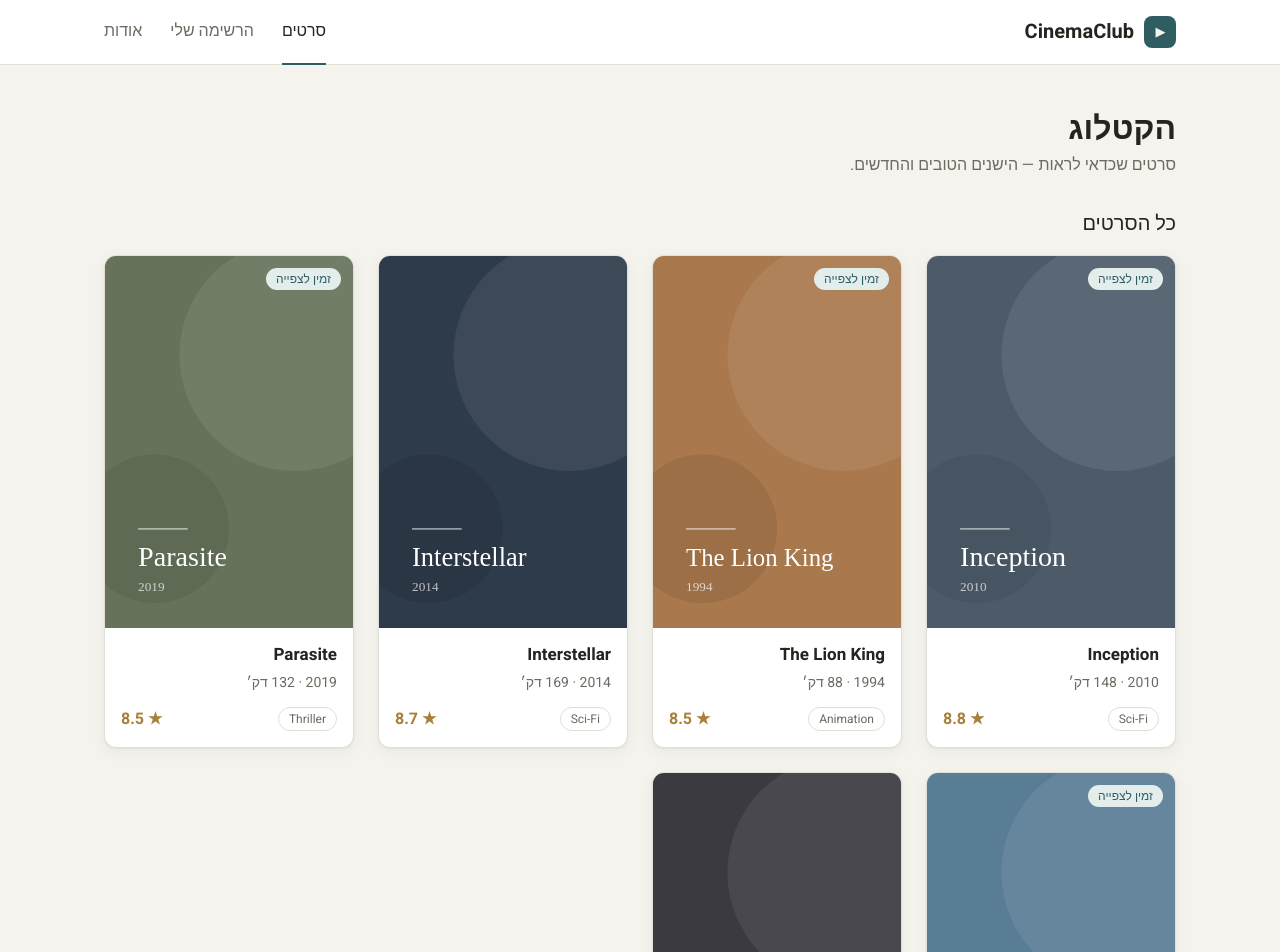
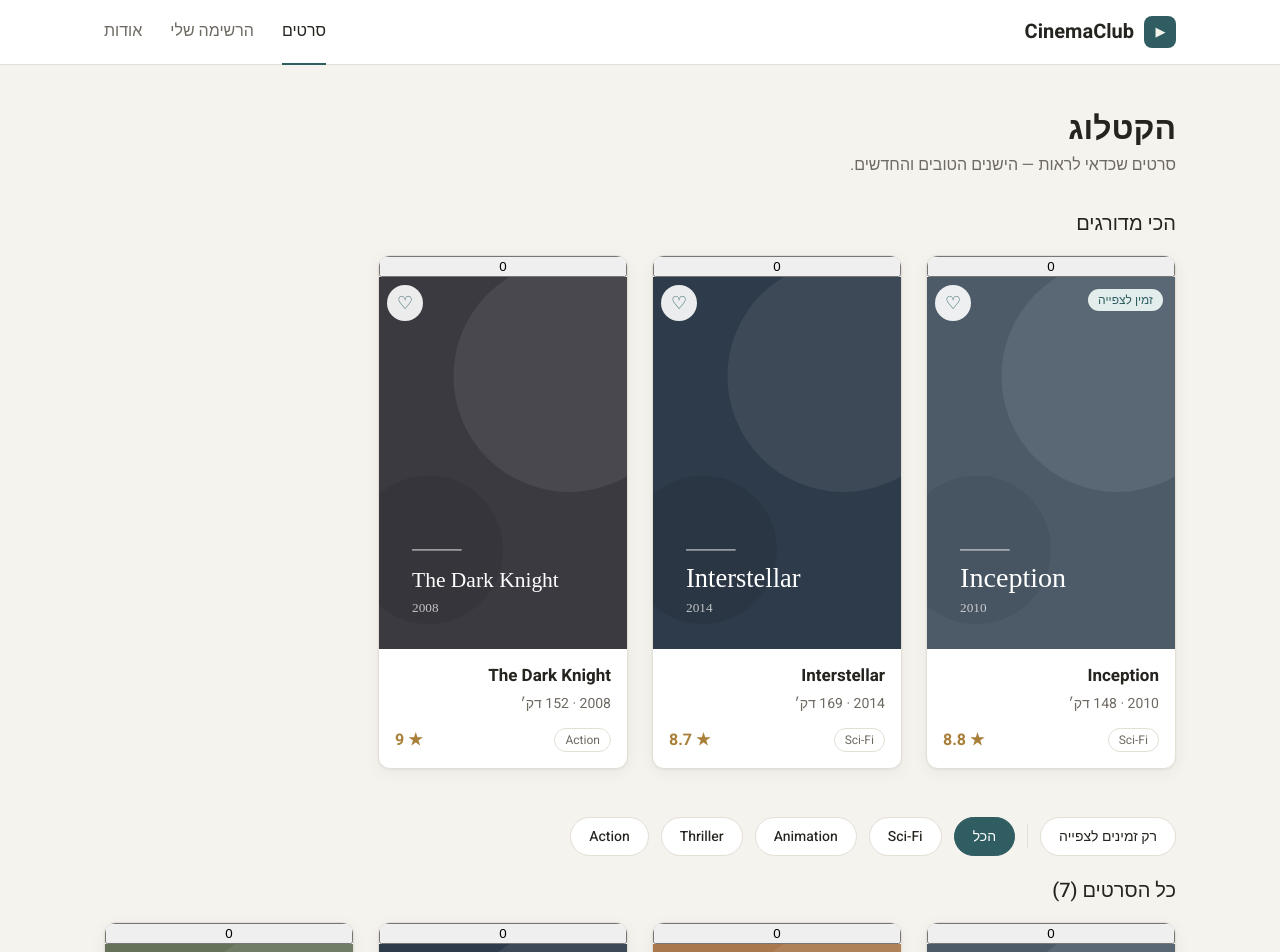
Before and after one commit to AmalJaraisy/movie-site, a React (Vite) app in the folder lesson-04/: page / in a window 1280 px wide. Shown: the top 952 px of the page. Built offline with nearby package versions, Linux system fonts and the light colour scheme.

Commit message:
שני מסננים שעובדים יחד: “רק זמינים” וז’אנר

```diff
--- a/lesson-04/src/App.jsx
+++ b/lesson-04/src/App.jsx
@@ -1,20 +1,75 @@
+import { useState } from "react";
 import Header from "./components/Header.jsx";
+import Footer from "./components/Footer.jsx";
 import MovieList from "./components/MovieList.jsx";
-import Footer from "./components/Footer.jsx";
+import { movies } from "./data/movies.js";
 
 function App() {
+  const [onlyAvailable, setOnlyAvailable] = useState(false);
+  const [selectedGenre, setSelectedGenre] = useState("all");
+
+  const topRated = movies.filter(movie => movie.rating >= 8.7);
+
+  const genres = movies
+    .map(movie => movie.genre)
+    .filter((genre, index, all) => all.indexOf(genre) === index);
+
+  let shownMovies = movies;
+  if (onlyAvailable) {
+    shownMovies = shownMovies.filter(movie => movie.available);
+  }
+  if (selectedGenre !== "all") {
+    shownMovies = shownMovies.filter(movie => movie.genre === selectedGenre);
+  }
+
+  function toggleAvailable() {
+    setOnlyAvailable(!onlyAvailable);
+  }
+
   return (
     <>
       <Header />
-
       <main className="page container">
         <section className="page__intro">
           <h1>הקטלוג</h1>
           <p>סרטים שכדאי לראות — הישנים הטובים והחדשים.</p>
         </section>
-        <MovieList />
+
+        <MovieList title="הכי מדורגים" movies={topRated} />
+
+        <div className="toolbar">
+          <button
+            className={onlyAvailable ? "btn btn--active" : "btn"}
+            onClick={toggleAvailable}
+          >
+            רק זמינים לצפייה
+          </button>
+
+          <span className="toolbar__divider"></span>
+
+          <button
+            className={selectedGenre === "all" ? "btn btn--active" : "btn"}
+            onClick={() => setSelectedGenre("all")}
+          >
+            הכל
+          </button>
+          {genres.map(genre => (
+            <button
+              key={genre}
+              className={selectedGenre === genre ? "btn btn--active" : "btn"}
+              onClick={() => setSelectedGenre(genre)}
+            >
+              {genre}
+            </button>
+          ))}
+        </div>
+
+        <MovieList
+          title={`כל הסרטים (${shownMovies.length})`}
+          movies={shownMovies}
+        />
       </main>
-      <Footer/>
+      <Footer />
     </>
   );
 }
--- a/lesson-04/src/components/MovieCard.jsx
+++ b/lesson-04/src/components/MovieCard.jsx
@@ -1,11 +1,24 @@
+import { useState } from "react";
 import "./MovieCard.css";
 
 function MovieCard({ title, year, genre, rating, poster, available , duration}) {
+  const [liked, setLiked] = useState(false);
+  const [count, setCount] = useState(0);
+
+  function handleLike() {
+    setLiked(!liked);
+      console.log("liked:", liked);
+  }
   return (
     <article className="movie-card">
+      <button onClick={() => setCount(count + 1)}>{count}</button>
       <div className="movie-card__poster">
         <img src={poster} alt={title} />
         {available && <span className="movie-card__badge">זמין לצפייה</span>}
+        <button className="movie-card__like" onClick={handleLike}>
+          {liked ? "♥" : "♡"}
+        </button>
+
       </div>
       <div className="movie-card__body">
         <h3 className="movie-card__title">{title}</h3>
--- a/lesson-04/src/components/MovieList.jsx
+++ b/lesson-04/src/components/MovieList.jsx
@@ -1,65 +1,24 @@
 import MovieCard from "./MovieCard.jsx";
 import "./MovieList.css";
 
-function MovieList() {
+function MovieList({title, movies}) {
+
   return (
     <section className="movie-list">
-      <h2 className="movie-list__title">כל הסרטים</h2>
+      <h2 className="movie-list__title">{title}</h2>
       <div className="movie-list__grid">
-        <MovieCard
-          title="Inception"
-          year={2010}
-          duration={148}
-          genre="Sci-Fi"
-          rating={8.8}
-          poster="/posters/inception.svg"
-          available={true}
-        />
-        <MovieCard
-          title="The Lion King"
-          year={1994}
-          duration={88}
-          genre="Animation"
-          rating={8.5}
-          poster="/posters/the-lion-king.svg"
-          available={true}
-        />
-        <MovieCard
-          title="Interstellar"
-          year={2014}
-          duration={169}
-          genre="Sci-Fi"
-          rating={8.7}
-          poster="/posters/interstellar.svg"
-          available={false}
-        />
-        <MovieCard
-          title="Parasite"
-          year={2019}
-          duration={132}
-          genre="Thriller"
-          rating={8.5}
-          poster="/posters/parasite.svg"
-          available={true}
-        />
-        <MovieCard
-          title="Toy Story"
-          year={1995}
-          duration={81}
-          genre="Animation"
-          rating={9.8}
-          poster="/posters/toy-story.svg"
-          available={true}
-        />
-        <MovieCard
-          title="The Dark Knight"
-          year={2008}
-          duration={152}
-          genre="Action"
-          rating={9.0}
-          poster="/posters/the-dark-knight.svg"
-          available={false}
-        />
+        {movies&&movies.map(movie =>(
+          <MovieCard
+            key={movie.id}
+            title={movie.title}
+            year={movie.year}
+            duration={movie.duration}
+            genre={movie.genre}
+            rating={movie.rating}
+            poster={movie.poster}
+            available={movie.available}
+          />
+          ))}
       </div>
     </section>
   );
--- a/lesson-04/src/data/movies.js
+++ b/lesson-04/src/data/movies.js
@@ -0,0 +1,72 @@
+export const movies = [
+  {
+    id: 1,
+    title: "Inception",
+    year: 2010,
+    duration: 148,
+    genre: "Sci-Fi",
+    rating: 8.8,
+    poster: "/posters/inception.svg",
+    available: true,
+  },
+  {
+    id: 2,
+    title: "The Lion King",
+    year: 1994,
+    duration: 88,
+    genre: "Animation",
+    rating: 8.5,
+    poster: "/posters/the-lion-king.svg",
+    available: true,
+  },
+  {
+    id: 3,
+    title: "Interstellar",
+    year: 2014,
+    duration: 169,
+    genre: "Sci-Fi",
+    rating: 8.7,
+    poster: "/posters/interstellar.svg",
+    available: false,
+  },
+  {
+    id: 4,
+    title: "Parasite",
+    year: 2019,
+    duration: 132,
+    genre: "Thriller",
+    rating: 8.5,
+    poster: "/posters/parasite.svg",
+    available: true,
+  },
+  {
+    id: 5,
+    title: "Toy Story",
+    year: 1995,
+    duration: 81,
+    genre: "Animation",
+    rating: 8.3,
+    poster: "/posters/toy-story.svg",
+    available: true,
+  },
+  {
+    id: 6,
+    title: "The Dark Knight",
+    year: 2008,
+    duration: 152,
+    genre: "Action",
+    rating: 9.0,
+    poster: "/posters/the-dark-knight.svg",
+    available: false,
+  },
+    {
+    id: 7,
+    title: "Coco",
+    year: 2017,
+    duration: 105,
+    genre: "Animation",
+    rating: 8.4,
+    poster: "/posters/coco.svg",
+    available: true,
+  },
+];
--- a/lesson-04/src/styles/index.css
+++ b/lesson-04/src/styles/index.css
@@ -108,6 +108,8 @@ body {
 /* שורה מעל רשימה: כפתורים וסינונים */
 .toolbar {
   display: flex;
+  flex-wrap: wrap;
+  align-items: center;
   gap: 12px;
   margin-bottom: 20px;
 }
@@ -116,3 +118,10 @@ body {
 .movie-list + .toolbar {
   margin-top: 48px;
 }
+
+/* קו מפריד בין קבוצות של כפתורים */
+.toolbar__divider {
+  width: 1px;
+  height: 24px;
+  background: var(--border);
+}
```
